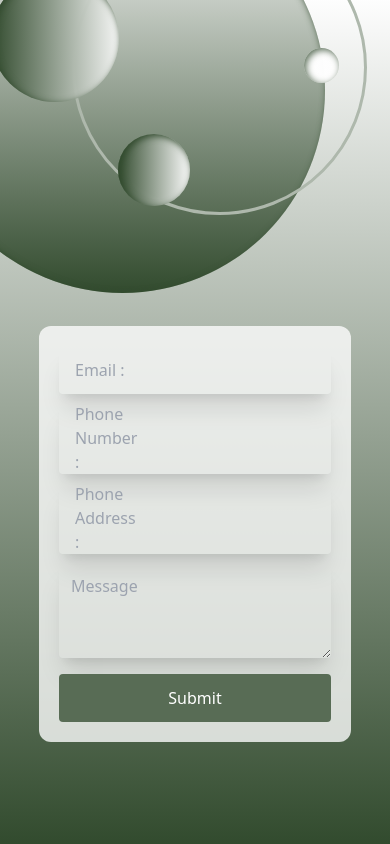
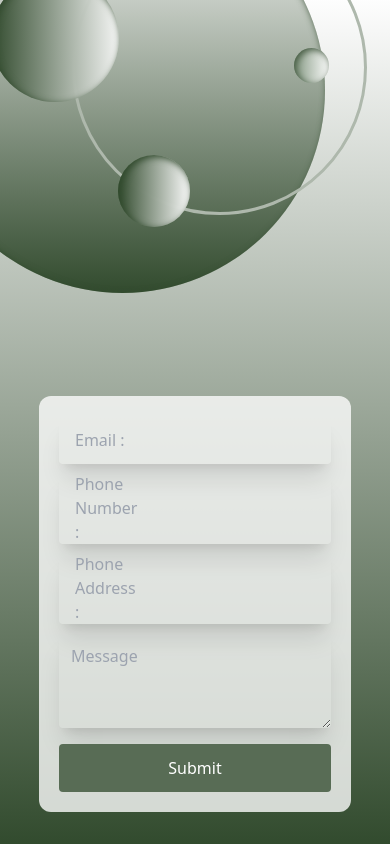
Before and after one commit to ashmah17/Complain_Request_Form, a React (Vite) app: page /Complain-Request in a window 390 px wide. Built offline with nearby package versions, Linux system fonts and the light colour scheme.

Commit message:
adjust the responsiveness

```diff
--- a/src/App.css
+++ b/src/App.css
@@ -16,8 +16,8 @@
 
 }
 .bg5{
-  background: linear-gradient(to right, #ffffff, #fdfdfdfa);
-  box-shadow: inset 2px 2px 2cqw  #586c55;
+  background: linear-gradient(to right, #849882, #fdfdfdfa);
+  box-shadow: inset 2px 2px 2cqw  #445a41;
 .input{
   background-color: #324b2e00;
 }
--- a/src/Component/Complaining.jsx
+++ b/src/Component/Complaining.jsx
@@ -8,10 +8,9 @@ const Complaining = () => {
         {title:'Phone Address :'}
     ]
   return (
-    <div className=' w-full h-[100vh] bg flex justify-center items-center'>
-      <div className="w-[full] h-[50vh]">
-        <span
-            className=" bg2 w-[48vh] h-[48vh] md:w-[70vh] md:h-[70vh] rounded-full absolute md:left-[-8rem] md:top-[-12rem]  left-[-5rem] top-[-7rem]"></span>
+    <div className=' w-full h-[100vh] bg flex flex-col justify-between items-center '>
+      <div className="w-full relative h-[30vh]  ">
+      <span className=" bg2 w-[48vh] h-[48vh] md:w-[70vh] md:h-[70vh] rounded-full absolute md:left-[-8rem] md:top-[-12rem]  left-[-5rem] top-[-7rem]"></span>
         <motion.span
          transition={{ duration: 2, repeat:Infinity, repeatType:'loop',  ease: "easeInOut"}}
          animate={{
@@ -28,7 +27,7 @@ const Complaining = () => {
              y: [0, -10, 0, -10, 0],
            }}
 
-            className=" w-[4.5rem] h-[4.5rem] md:w-[6rem] md:h-[6rem]  bg4 absolute left-[8rem] top-[9rem] md:left-[6rem] md:top-[13rem] rounded-full z-40 transision-all duration-600 ease "></motion.span>
+            className=" w-[4.5rem] h-[4.5rem] md:w-[6rem] md:h-[6rem]  bg4 absolute left-[8rem] bottom-[1rem] md:left-[6rem] md:top-[13rem] rounded-full z-40 transision-all duration-600 ease "></motion.span>
        < motion.span
        initial={{x:0, y:0}}
        transition={{ duration: 2, repeat:Infinity, repeatType:'loop',  ease: "easeInOut"}}
@@ -37,12 +36,13 @@ const Complaining = () => {
              y: [10, 0, 0, 0, 10],
            }}
 
-       className=" w-[2.2rem] h-[2.2rem] bg5 absolute left-[19rem] top-[3rem] md:left-[26rem] md:top-[3rem] rounded-full z-40 transision-all duration-600 ease "></motion.span>
+       className=" w-[2.2rem] h-[2.2rem] bg5 absolute right-[3.8rem] top-[3rem] md:left-[26rem] md:top-[3rem] rounded-full z-40 transision-all duration-600 ease "></motion.span>
         <span className=" border-[#aeb8ac] border-[.2rem] border w-[35vh] h-[35vh] md:w-[50vh] md:h-[50vh] rounded-full absolute left-[4.5rem] top-[-5rem] md:left-[5rem] md:top-[-4rem]" ></span>
+
       </div>
 
 
-      <div className='p-5 rounded-xl bg-[#fdfdfdcb] mt-[14rem] flex flex-col md:w-[50%] w-[80%]'>
+      <div className='p-5 rounded-xl bg-[#fdfdfdcb] mb-[2rem]  flex flex-col md:w-[50%] w-[80%]'>
           {
               details.map((detail, index)=>(
                   <>
```
